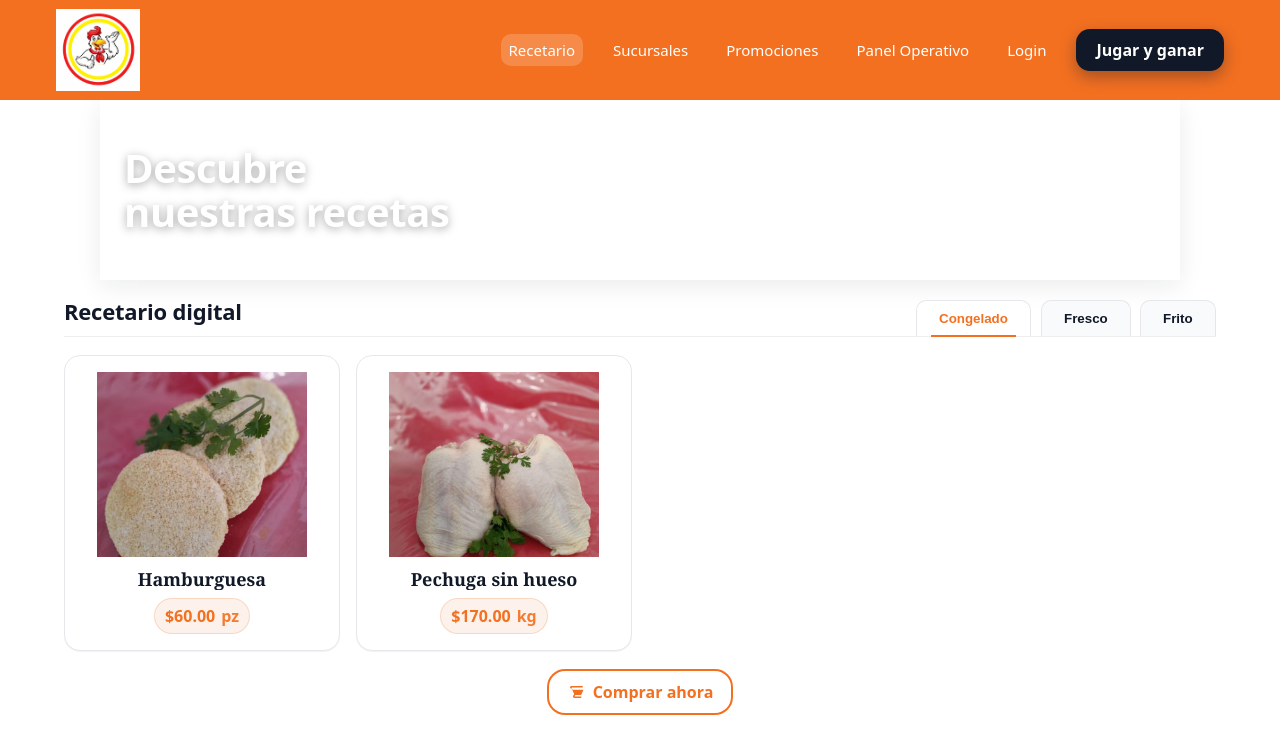
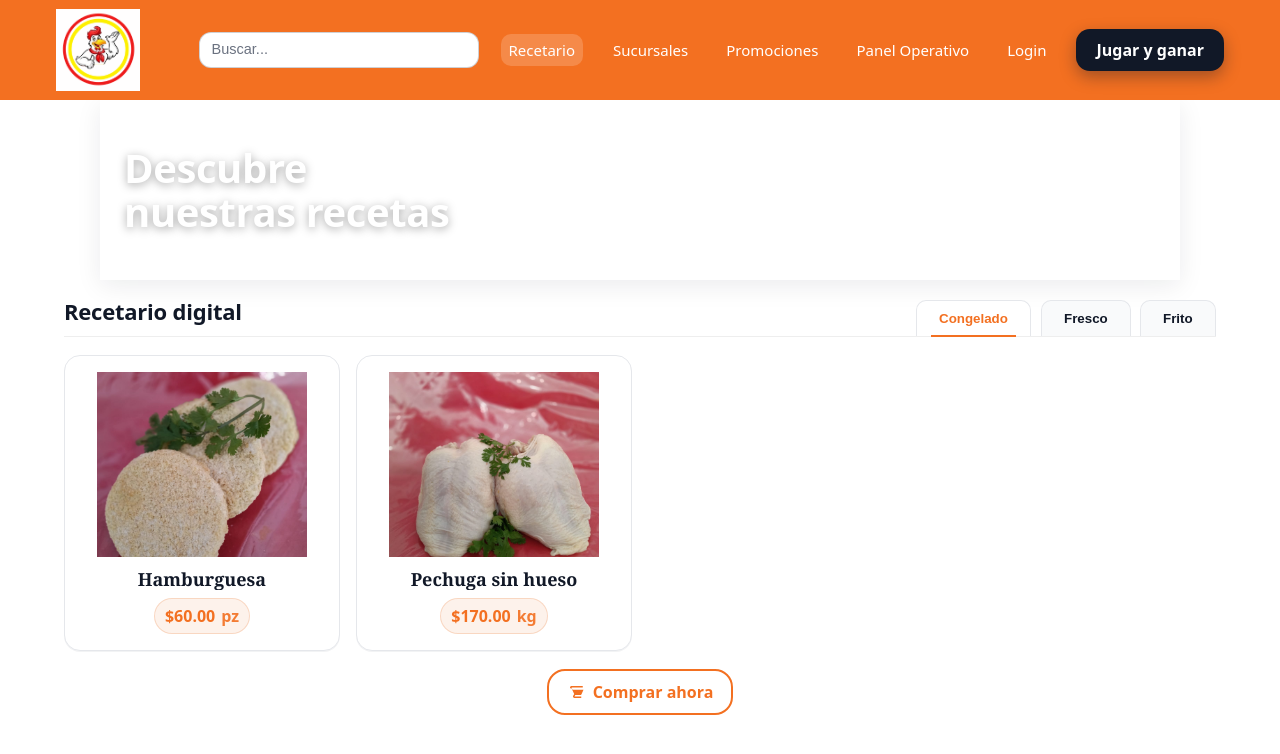
Before and after one commit to Manuel618/integradora_Frontend, a React (Create React App) app: page / in a window 1280 px wide. Shown: the top 754 px of the page. Built offline with nearby package versions, Linux system fonts and the light colour scheme.

Commit message:
refactor(ui): NavBar (JS+CSS)

```diff
--- a/src/components/NavBar.jsx
+++ b/src/components/NavBar.jsx
@@ -1,17 +1,70 @@
 // src/components/NavBar.jsx
-import { useState } from "react";
-import { NavLink } from "react-router-dom";
+import { useEffect, useState } from "react";
+import { NavLink, useNavigate, useSearchParams, useLocation } from "react-router-dom";
 import "../styles/NavBar.css";
 import logo from "../assets/Logo.png";
 
 export default function NavBar() {
   const [open, setOpen] = useState(false);
+  const [params] = useSearchParams();
+  const [query, setQuery] = useState(params.get("q") || "");
+  const navigate = useNavigate();
+  const location = useLocation();
+
   const linkClass = ({ isActive }) => (isActive ? "active" : "");
+
+  // Mantiene el input sincronizado con la URL si cambia ?q=
+  useEffect(() => {
+    setQuery(params.get("q") || "");
+  }, [params]);
+
+  // Rutas que soportan búsqueda
+  const isHome = location.pathname === "/";
+  const isPromo = location.pathname.startsWith("/promociones");
+  const basePath = isPromo ? "/promociones" : "/"; // destino según dónde estés
+
+  // Búsqueda en vivo (debounce) solo en rutas que la soportan (Home o Promociones)
+  useEffect(() => {
+    const t = setTimeout(() => {
+      const q = query.trim();
+
+      if (isHome || isPromo) {
+        if (q) {
+          navigate(`${basePath}?q=${encodeURIComponent(q)}`, {
+            replace: location.pathname === basePath,
+          });
+        } else if (params.get("q")) {
+          // limpia ?q= si estás en una ruta buscable
+          navigate(basePath, { replace: true });
+        }
+      }
+      // Si estás en otra página, NO te muevo.
+    }, 250);
+
+    return () => clearTimeout(t);
+  }, [query, isHome, isPromo, basePath, navigate, location.pathname, params]);
+
+  // Enter (por si el usuario envía el form manualmente)
+  const handleSearchSubmit = (e) => {
+    e.preventDefault();
+    const q = query.trim();
+
+    if (q) {
+      if (isHome || isPromo) {
+        navigate(`${basePath}?q=${encodeURIComponent(q)}`);
+      } else {
+        // si estás en otra página, manda la búsqueda al Home
+        navigate(`/?q=${encodeURIComponent(q)}`);
+      }
+    } else if ((isHome || isPromo) && params.get("q")) {
+      navigate(basePath, { replace: true });
+    }
+  };
 
   return (
     <header className="navbar">
       <div className="navbar-inner">
-        {/* Logo que lleva al Home (Recetario) */}
+        {/* Logo -> Home */}
         <NavLink to="/" className="brand" aria-label="Inicio" onClick={() => setOpen(false)}>
           <span className="brand-logo">
             <img src={logo} alt="Logo" />
@@ -29,10 +82,25 @@ export default function NavBar() {
         </button>
 
         <nav className={`links ${open ? "is-open" : ""}`} onClick={() => setOpen(false)}>
-          {/* Recetario -> Home */}
-          <NavLink to="/" className={linkClass} end>Recetario</NavLink>
+          {/* Buscador antes de Recetario */}
+          <form
+            className="nav-search"
+            onSubmit={handleSearchSubmit}
+            onClick={(e) => e.stopPropagation()} // escribir en móvil sin cerrar el menú
+            role="search"
+            aria-label="Buscar en recetario/promociones"
+          >
+            <input
+              type="search"
+              className="nav-search-input"
+              placeholder="Buscar..."
+              value={query}
+              onChange={(e) => setQuery(e.target.value)}
+            />
+          </form>
 
-          {/* Páginas */}
+          {/* Links */}
+          <NavLink to="/"                 className={linkClass} end>Recetario</NavLink>
           <NavLink to="/sucursales"      className={linkClass}>Sucursales</NavLink>
           <NavLink to="/promociones"     className={linkClass}>Promociones</NavLink>
           <NavLink to="/panel-operativo" className={linkClass}>Panel Operativo</NavLink>
```
